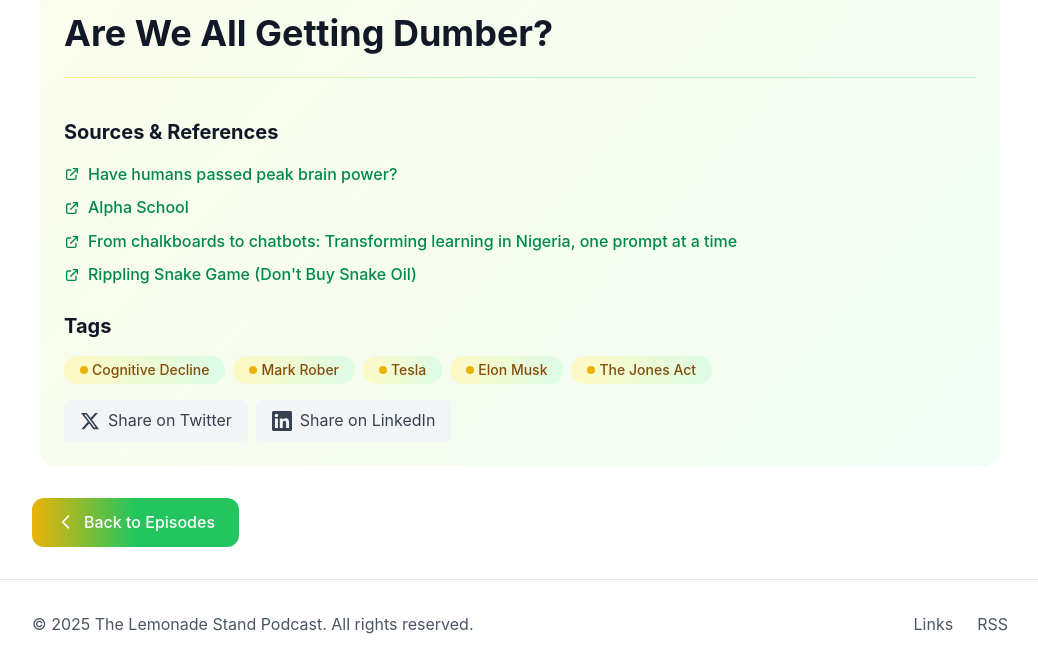
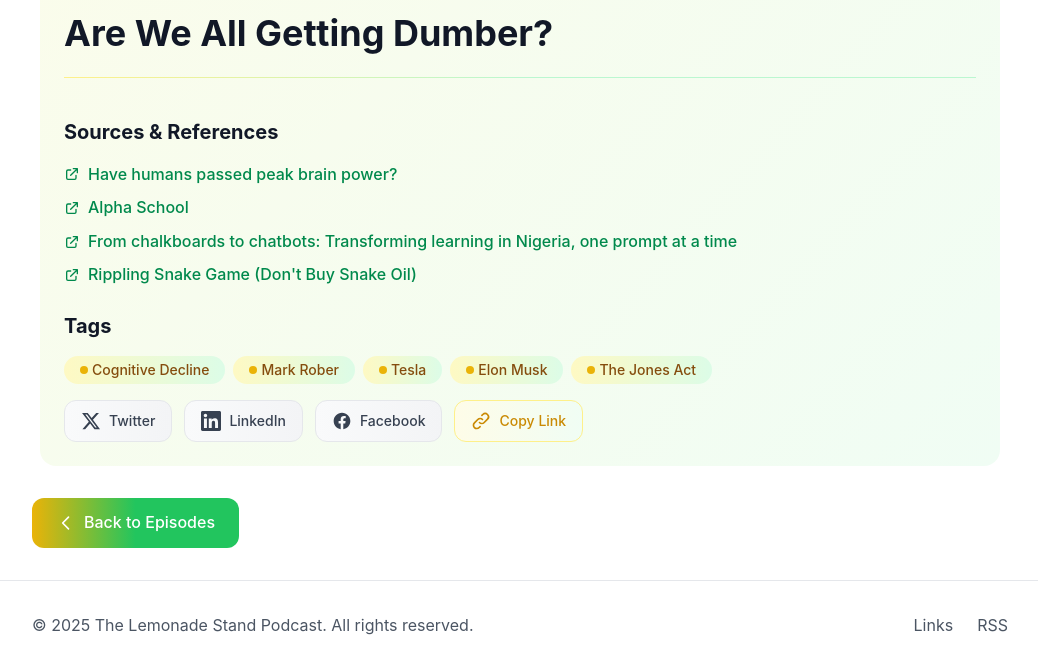
Before and after one commit to LemonadeStandPodcast/LemonadeStandPodcast.github.io, an Astro site: page /episodes/are-we-all-getting-dumber in a window 1280 px wide. Shown: the part 702-1372 px from the top of the page, without its empty margins (120-1158 px from the left). Built offline with nearby package versions, Linux system fonts and the light colour scheme; Astro itself is replaced by a stand-in of ours.

Commit message:
Added share buttons to the footer of the page

```diff
--- a/src/components/ShareButtons.astro
+++ b/src/components/ShareButtons.astro
@@ -8,28 +8,83 @@
 const fullUrl = new URL(url, Astro.site).toString();
 ---
 
-<div class="flex flex-wrap gap-2">
+<div class="space-y-4">
+	<div class="flex flex-wrap gap-3">
+		<!-- Twitter/X -->
 		<a
 			href={`https://twitter.com/intent/tweet?text=${encodeURIComponent(title)}&url=${encodeURIComponent(fullUrl)}`}
 			target="_blank"
 			rel="noopener noreferrer"
-		class="inline-flex items-center gap-2 px-4 py-2 bg-gray-100 dark:bg-gray-800 text-gray-700 dark:text-gray-300 rounded-md hover:bg-gray-200 dark:hover:bg-gray-700 transition-colors"
+			class="group flex items-center gap-2 px-4 py-2.5 bg-gradient-to-r from-gray-50 to-gray-100 dark:from-gray-800 dark:to-gray-700 rounded-xl hover:shadow-md transition-all duration-300 border border-gray-200 dark:border-gray-600"
+			aria-label="Share on Twitter"
 		>
-		<svg class="w-5 h-5" fill="currentColor" viewBox="0 0 24 24" aria-hidden="true">
+			<svg class="w-5 h-5 text-gray-700 dark:text-gray-300 group-hover:text-black dark:group-hover:text-white transition-colors" fill="currentColor" viewBox="0 0 24 24" aria-hidden="true">
 				<path d="M18.244 2.25h3.308l-7.227 8.26 8.502 11.24H16.17l-5.214-6.817L4.99 21.75H1.68l7.73-8.835L1.254 2.25H8.08l4.713 6.231zm-1.161 17.52h1.833L7.084 4.126H5.117z"></path>
 			</svg>
-		Share on Twitter
+			<span class="text-sm font-medium text-gray-700 dark:text-gray-300 group-hover:text-black dark:group-hover:text-white transition-colors">Twitter</span>
 		</a>
 
+		<!-- LinkedIn -->
 		<a
 			href={`https://www.linkedin.com/shareArticle?mini=true&url=${encodeURIComponent(fullUrl)}&title=${encodeURIComponent(title)}`}
 			target="_blank"
 			rel="noopener noreferrer"
-		class="inline-flex items-center gap-2 px-4 py-2 bg-gray-100 dark:bg-gray-800 text-gray-700 dark:text-gray-300 rounded-md hover:bg-gray-200 dark:hover:bg-gray-700 transition-colors"
+			class="group flex items-center gap-2 px-4 py-2.5 bg-gradient-to-r from-gray-50 to-gray-100 dark:from-gray-800 dark:to-gray-700 rounded-xl hover:shadow-md transition-all duration-300 border border-gray-200 dark:border-gray-600"
+			aria-label="Share on LinkedIn"
 		>
-		<svg class="w-5 h-5" fill="currentColor" viewBox="0 0 24 24" aria-hidden="true">
-			<path d="M20.447 20.452h-3.554v-5.569c0-1.328-.027-3.037-1.852-3.037-1.853 0-2.136 1.445-2.136 2.939v5.667H9.351V9h3.414v1.561h.046c.477-.9 1.637-1.85 3.37-1.85 3.601 0 4.267 2.37 4.267 5.455v6.286zM5.337 7.433c-1.144 0-2.063-.926-2.063-2.065 0-1.138.92-2.063 2.063-2.063 1.14 0 2.064.925 2.064 2.063 0 1.139-.925 2.065-2.064 2.065zm1.782 13.019H3.555V9h3.564v11.452zM22.225 0H1.771C.792 0 0 .774 0 1.729v20.542C0 23.227.792 24 1.771 24h20.451C23.2 24 24 23.227 24 22.271V1.729C24 .774 23.2 0 22.222 0h.003z"></path>
+			<svg class="w-5 h-5 text-gray-700 dark:text-gray-300 group-hover:text-black dark:group-hover:text-white transition-colors" fill="currentColor" viewBox="0 0 24 24" aria-hidden="true">
+				<path d="M20.447 20.452h-3.554v-5.569c0-1.328-.027-3.037-1.852-3.037-1.853 0-2.136 1.445-2.136 2.939v5.667H9.351V9h3.414v1.561h.046c.477-.9 1.637-1.85 3.37-1.85 3.601 0 4.267 2.37 4.267 5.455v6.286zM5.337 7.433c-1.144 0-2.063-.926-2.063-2.065 0-1.138.92-2.063 2.063-2.063 1.14 0 2.064.925 2.064 2.063 0 1.139-.925 2.065-2.064 2.065zm1.782 13.019H3.555V9h3.564v11.452zM22.225 0H1.771C.792 0 0 .774 0 1.729v20.542C0 23.227.792 24 1.771 24h20.451C23.2 24 24 23.227 24 22.271V1.729C24 .774 23.2 0 22.222 0h.003z"/>
 			</svg>
-		Share on LinkedIn
+			<span class="text-sm font-medium text-gray-700 dark:text-gray-300 group-hover:text-black dark:group-hover:text-white transition-colors">LinkedIn</span>
 		</a>
+
+		<!-- Facebook -->
+		<a
+			href={`https://www.facebook.com/sharer/sharer.php?u=${encodeURIComponent(fullUrl)}`}
+			target="_blank"
+			rel="noopener noreferrer"
+			class="group flex items-center gap-2 px-4 py-2.5 bg-gradient-to-r from-gray-50 to-gray-100 dark:from-gray-800 dark:to-gray-700 rounded-xl hover:shadow-md transition-all duration-300 border border-gray-200 dark:border-gray-600"
+			aria-label="Share on Facebook"
+		>
+			<svg class="w-5 h-5 text-gray-700 dark:text-gray-300 group-hover:text-black dark:group-hover:text-white transition-colors" fill="currentColor" viewBox="0 0 24 24" aria-hidden="true">
+				<path d="M22 12c0-5.523-4.477-10-10-10S2 6.477 2 12c0 4.991 3.657 9.128 8.438 9.878v-6.987h-2.54V12h2.54V9.797c0-2.506 1.492-3.89 3.777-3.89 1.094 0 2.238.195 2.238.195v2.46h-1.26c-1.243 0-1.63.771-1.63 1.562V12h2.773l-.443 2.89h-2.33v6.988C18.343 21.128 22 16.991 22 12z"/>
+			</svg>
+			<span class="text-sm font-medium text-gray-700 dark:text-gray-300 group-hover:text-black dark:group-hover:text-white transition-colors">Facebook</span>
+		</a>
+
+		<!-- Copy Link -->
+		<button
+			class="group flex items-center gap-2 px-4 py-2.5 bg-gradient-to-r from-yellow-50 to-lime-50 dark:from-gray-800 dark:to-gray-700 rounded-xl hover:shadow-md transition-all duration-300 border border-yellow-200 dark:border-gray-600"
+			aria-label="Copy link"
+			data-url={fullUrl}
+			id="copy-link-btn"
+		>
+			<svg class="w-5 h-5 text-yellow-600 dark:text-yellow-400 group-hover:text-yellow-700 dark:group-hover:text-yellow-300 transition-colors" fill="none" viewBox="0 0 24 24" stroke="currentColor">
+				<path stroke-linecap="round" stroke-linejoin="round" stroke-width="2" d="M13.828 10.172a4 4 0 00-5.656 0l-4 4a4 4 0 105.656 5.656l1.102-1.101m-.758-4.899a4 4 0 005.656 0l4-4a4 4 0 00-5.656-5.656l-1.1 1.1"/>
+			</svg>
+			<span class="text-sm font-medium text-yellow-600 dark:text-yellow-400 group-hover:text-yellow-700 dark:group-hover:text-yellow-300 transition-colors" id="copy-link-text">Copy Link</span>
+		</button>
 	</div>
+</div>
+
+<script>
+	const copyButton = document.getElementById('copy-link-btn');
+	const copyText = document.getElementById('copy-link-text');
+
+	if (copyButton && copyText) {
+		copyButton.addEventListener('click', async () => {
+			const url = copyButton.getAttribute('data-url');
+			if (url) {
+				try {
+					await navigator.clipboard.writeText(url);
+					copyText.textContent = 'Copied!';
+					setTimeout(() => {
+						copyText.textContent = 'Copy Link';
+					}, 2000);
+				} catch (err) {
+					console.error('Failed to copy:', err);
+				}
+			}
+		});
+	}
+</script>
```
Lines whose indentation alone changed are shown as unchanged.
